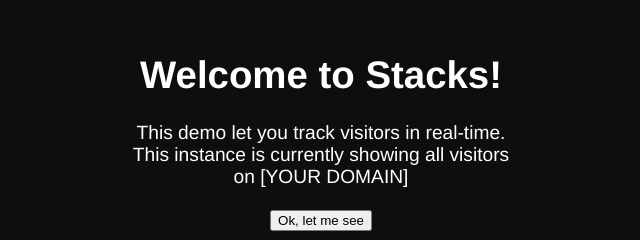
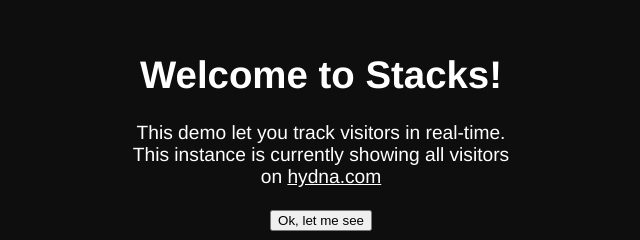
Before and after one commit to hydna/stacks, a plain HTML site: page index.html in a window 1280 px wide. Shown: the part 173-413 px from the top of the page, 319-959 px from the left. Drawn offline with Linux system fonts and the light colour scheme.

Commit message:
We are tracking hydna.com

```diff
--- a/index.html
+++ b/index.html
@@ -19,7 +19,7 @@
     <div id="intro">
       <h1>Welcome to Stacks!</h1>
       <p>
-        This demo let you track visitors in real-time. This instance is currently showing all visitors on [YOUR DOMAIN]
+        This demo let you track visitors in real-time. This instance is currently showing all visitors on <a href="https://www.hydna.com">hydna.com</a>
       </p>
       <button id="start">Ok, let me see</button>
     </div>
```
